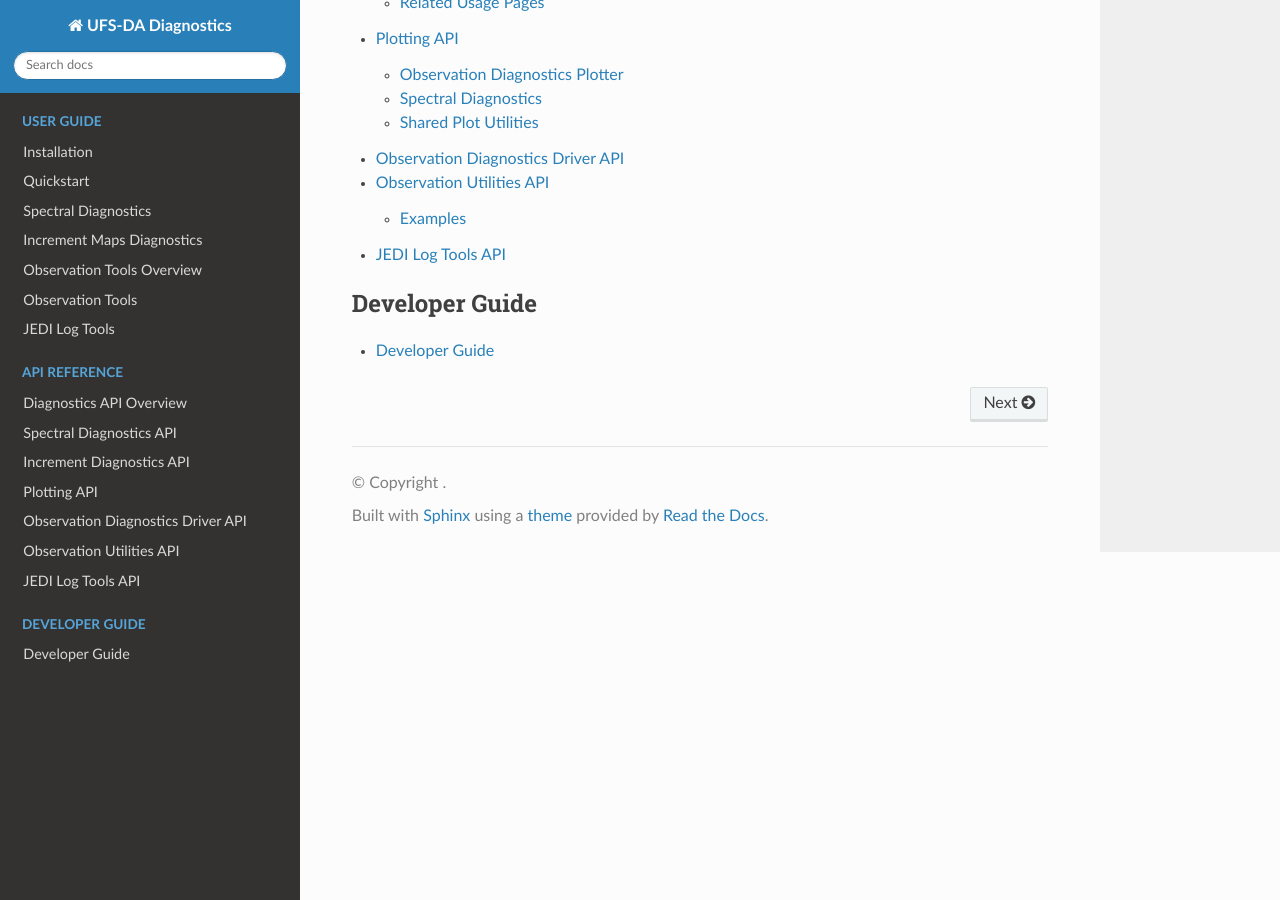
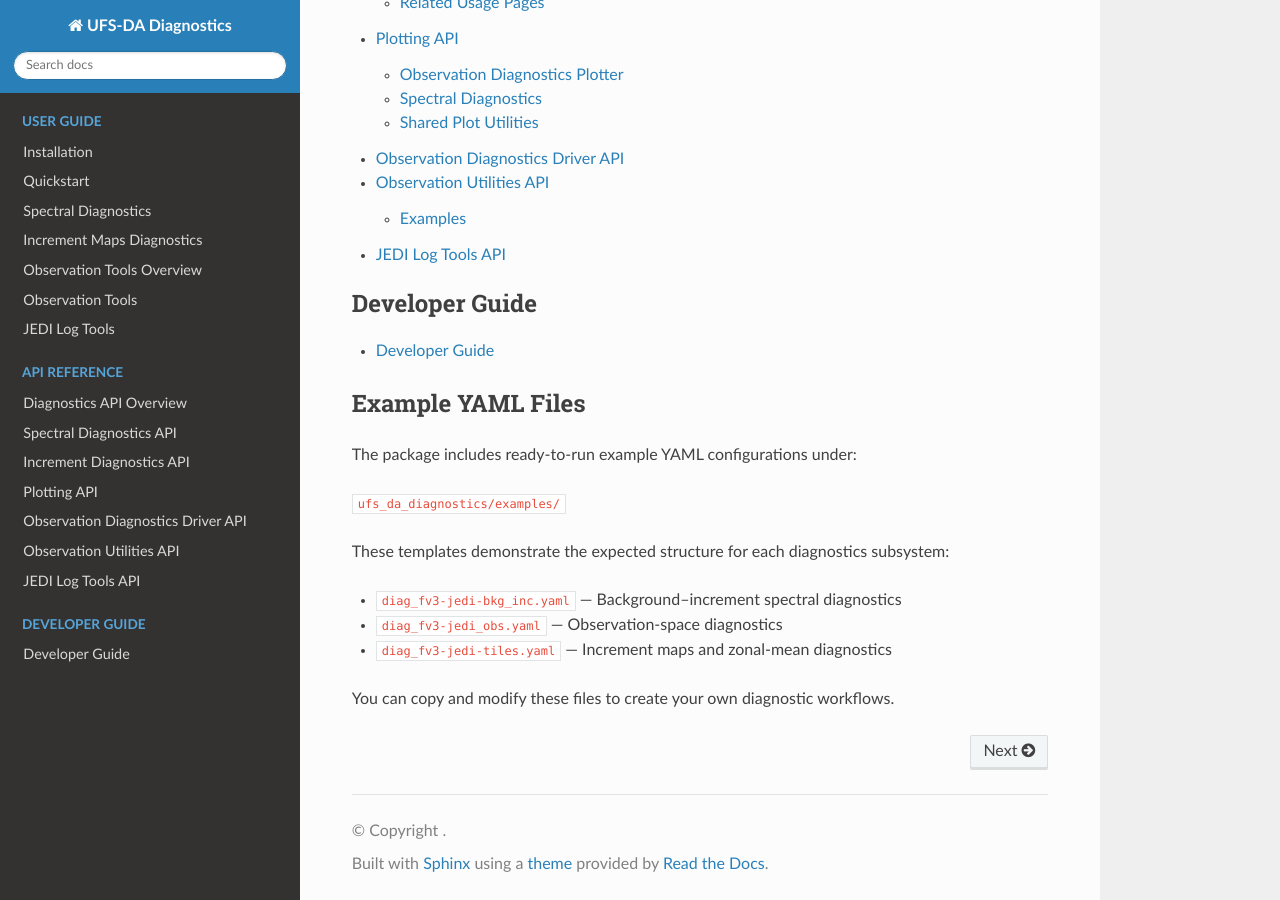
Before and after one commit to jkbk2004/ufs_da_diagnostics, a Sphinx documentation site: the page built from docs/index.rst, in a window 1280 px wide and 900 px high, scrolled down 2257 px. Built offline with Sphinx 7.4.7 and the Read the Docs theme 3.1.0, drawn with Linux system fonts in a browser that asks for light colours.

Commit message:
Update index.rst

```diff
--- a/docs/index.rst
+++ b/docs/index.rst
@@ -47,3 +47,18 @@
    :caption: Developer Guide
 
    developer_guide
+
+Example YAML Files
+------------------
+
+The package includes ready-to-run example YAML configurations under:
+
+``ufs_da_diagnostics/examples/``
+
+These templates demonstrate the expected structure for each diagnostics subsystem:
+
+- ``diag_fv3-jedi-bkg_inc.yaml`` — Background–increment spectral diagnostics
+- ``diag_fv3-jedi_obs.yaml`` — Observation-space diagnostics
+- ``diag_fv3-jedi-tiles.yaml`` — Increment maps and zonal-mean diagnostics
+
+You can copy and modify these files to create your own diagnostic workflows.
```
